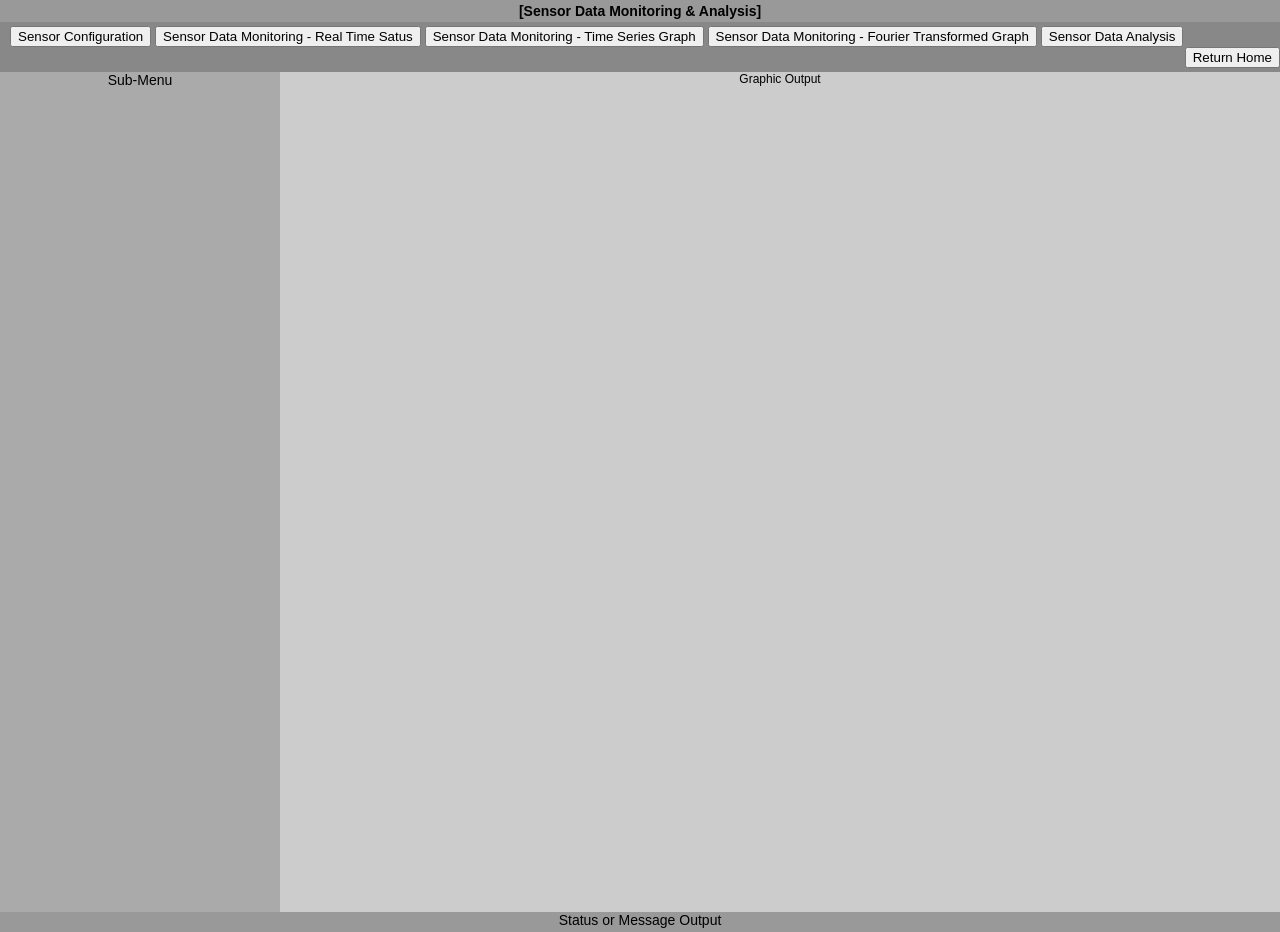
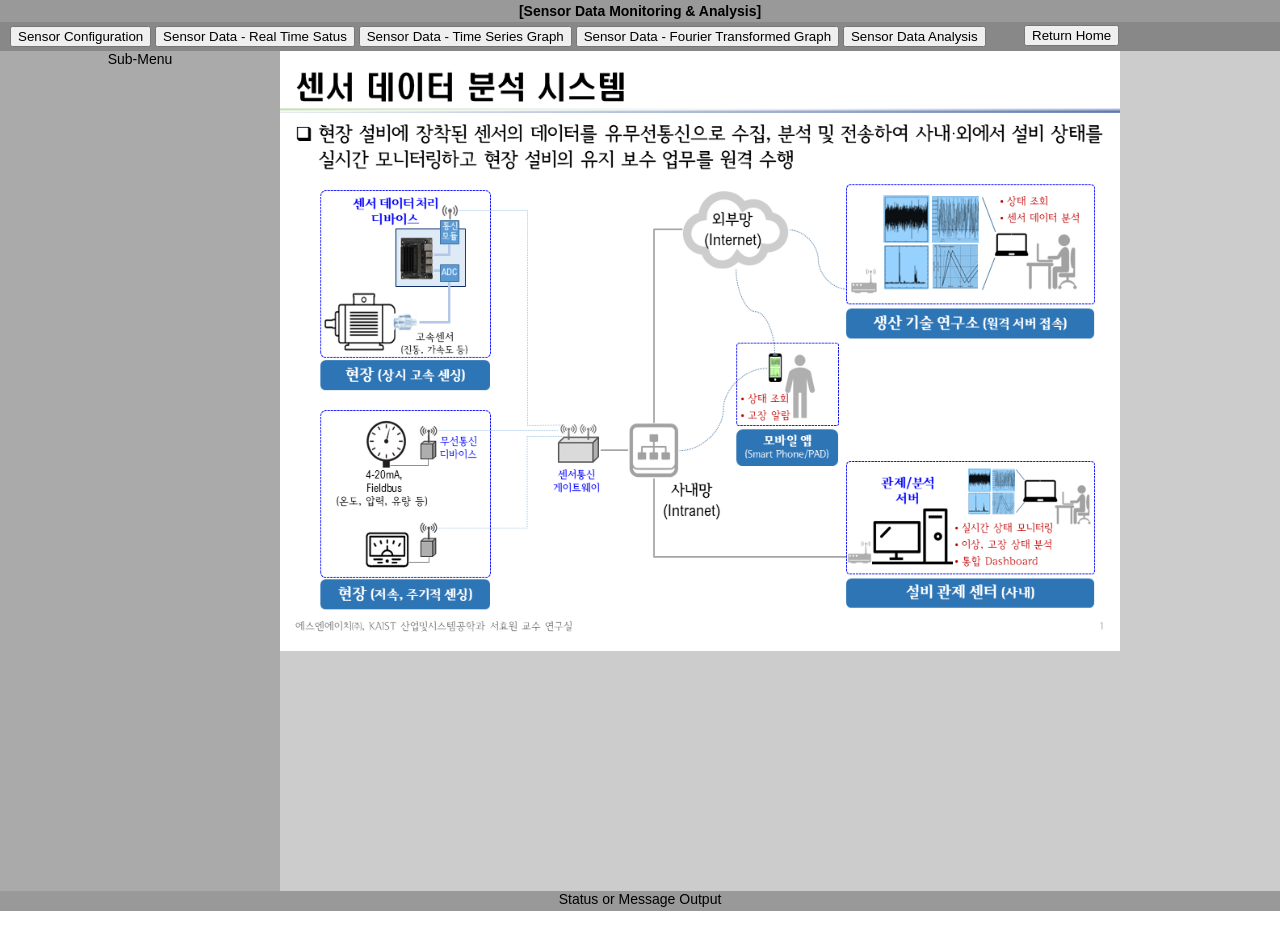
Before and after one commit to inhobyun/WSN_Project, a Flask app: template templates/main.html in a window 1280 px wide. After the commit the page ends 911 px from the top, so only its background shows below. Run offline with Flask 2, Linux system fonts and the light colour scheme; the template is opened without the code that fills it, so the values that code supplies are empty; some libraries are stand-ins or nearby versions.

Commit message:
reorganized

```diff
--- a/Sensor_monitor.py
+++ b/Sensor_monitor.py
@@ -6,7 +6,7 @@ import math
 from flask import Flask, redirect, request
 from jinja2 import Environment, PackageLoader, Markup, select_autoescape
 
-app = Flask(__name__)
+app = Flask(__name__, static_url_path='/static')
 env = Environment(
     loader=PackageLoader(__name__, 'templates'),
     autoescape=select_autoescape(['html', 'xml'])
--- a/templates/m_base.html
+++ b/templates/m_base.html
@@ -5,7 +5,7 @@
 <meta charset="utf-8">
 <meta http-equiv="X-UA-Compatible" content="IE=edge">
 <meta name="viewport" content="width=device-width,initial-scale=1.0">
-<link rel="icon" href="C:\Users\ihbyu\GitHub\WSN_Project\assets\images\logo.png">
+<link rel="icon" href="/static/images/logo.png">
 <!--
 <link rel="stylesheet" href="/assets/styles/index.css">
 <link rel="stylesheet" href="/assets/styles/header.css">
@@ -95,14 +95,14 @@ body {
 <div class="grid-container">
 
     <div class="top">
-      <p style="position:static; top: 28px;">
+      <p style="position:static;">
         <button onclick="window.location.href='/m_Ooops'">Sensor Configuration</button>
-        <button onclick="window.location.href='/m_Ooops'">Sensor Data Monitoring - Real Time Satus</button>
-        <button onclick="window.location.href='/m_dashboard'">Sensor Data Monitoring - Time Series Graph</button>
-        <button onclick="window.location.href='/m_Ooops'">Sensor Data Monitoring - Fourier Transformed Graph</button>
+        <button onclick="window.location.href='/m_Ooops'">Sensor Data - Real Time Satus</button>
+        <button onclick="window.location.href='/m_dashboard'">Sensor Data - Time Series Graph</button>
+        <button onclick="window.location.href='/m_Ooops'">Sensor Data - Fourier Transformed Graph</button>
         <button onclick="window.location.href='/m_Ooops'">Sensor Data Analysis</button>
       </p>
-      <p style="position:static; text-align:right;top: 28px;">
+      <p style="position:absolute; top:25px; left:1024px;">
         <button onclick="window.location.href='/'">Return Home</button>
       </p>
     </div>
--- a/templates/main.html
+++ b/templates/main.html
@@ -5,7 +5,7 @@
 {% endblock %}
 
 {% block right %}
-    <p style="text-align:center;">Graphic Output</p>
+    <img src="/static/images/main.png" align="middle" width="840" height="600" />
 {% endblock %}
 
 {% block foot %}
```
Also changed, not shown: static/images/electric_sensor_13645.png (renamed from assets/images/electric_sensor_13645.png), static/images/logo.png (renamed from assets/images/logo.png), static/images/main.jpg (renamed from assets/images/sensor_monitor.jpg), static/images/main.png (added), static/images/sensor_monitor.jpg (added), static/images/sensor_monitor.png (added).
